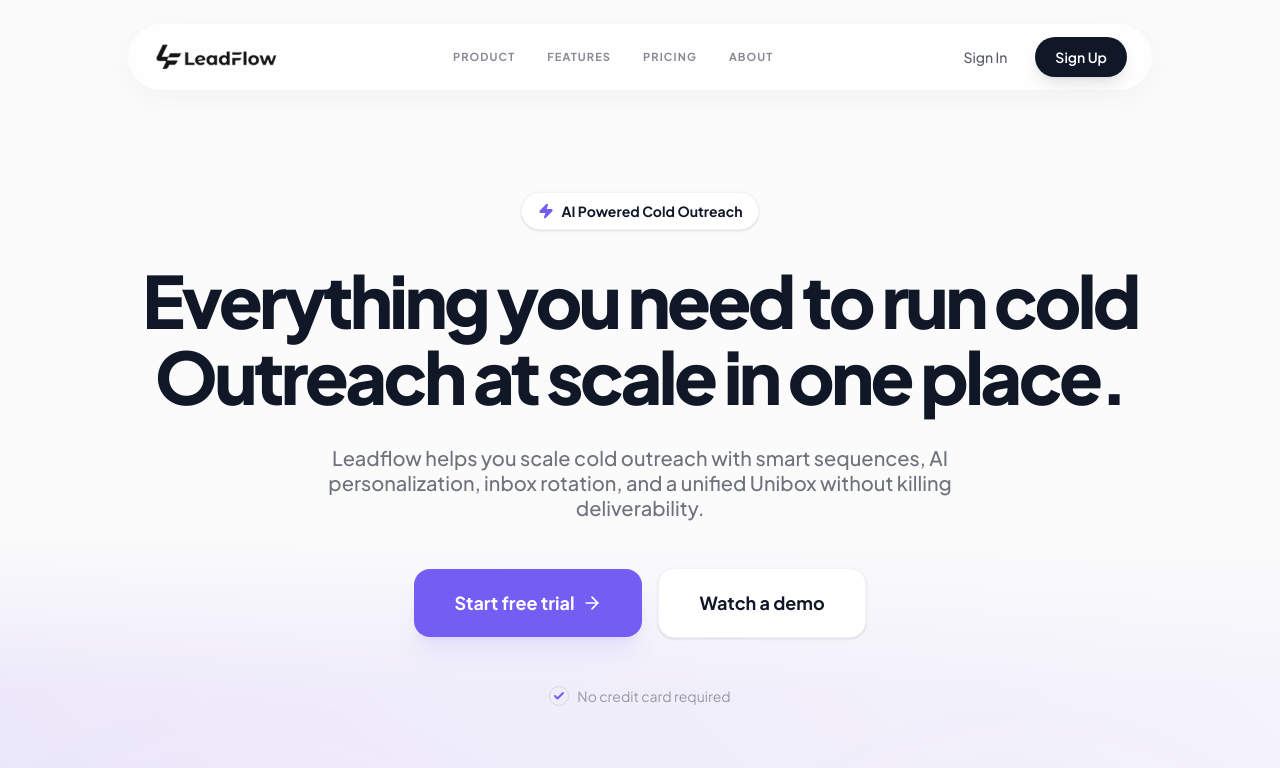
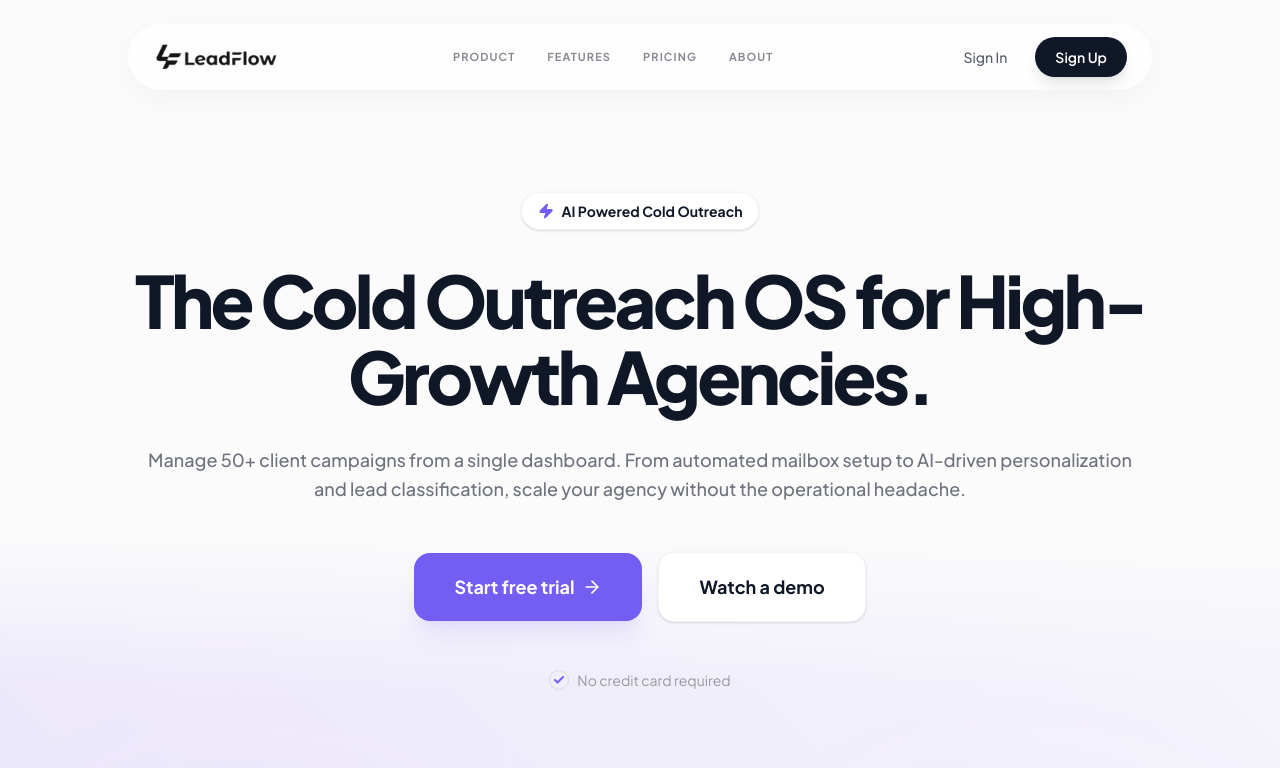
Before and after one commit to wisdomnova/leadflow, a Next.js app: page / in a window 1280 px wide. Shown: the top 768 px of the page. Built offline with nearby package versions, Linux system fonts and the light colour scheme.

Commit message:
fix: reduce hero subheadline font size to fit 2 lines

```diff
--- a/components/Hero.tsx
+++ b/components/Hero.tsx
@@ -37,7 +37,7 @@ const Hero = () => {
             transition={{ duration: 0.6, delay: 0.1 }}
             className="text-[2rem] md:text-[4.5rem] font-black tracking-tighter text-[#101828] max-w-5xl mb-8 leading-[1.05]"
           >
-            Everything you need to run cold Outreach at scale in one place.
+            The Cold Outreach OS for High-Growth Agencies.
           </motion.h1>
 
           {/* Subheadline */}
@@ -45,9 +45,9 @@ const Hero = () => {
             initial={{ opacity: 0, y: 20 }}
             animate={{ opacity: 1, y: 0 }}
             transition={{ duration: 0.5, delay: 0.2 }}
-            className="text-base md:text-xl text-[#101828]/60 max-w-2xl mb-12 font-medium leading-tight"
+            className="text-sm md:text-base lg:text-lg text-[#101828]/60 max-w-5xl mb-12 font-medium leading-relaxed text-center"
           >
-            Leadflow helps you scale cold outreach with smart sequences, AI personalization, inbox rotation, and a unified Unibox without killing deliverability.
+            Manage 50+ client campaigns from a single dashboard. From automated mailbox setup to AI-driven personalization<br className="hidden lg:block" /> and lead classification, scale your agency without the operational headache.
           </motion.p>
 
           {/* CTAs */}
```
